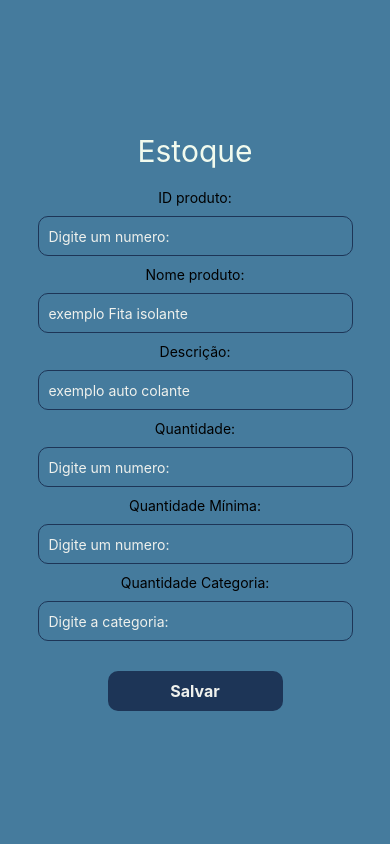
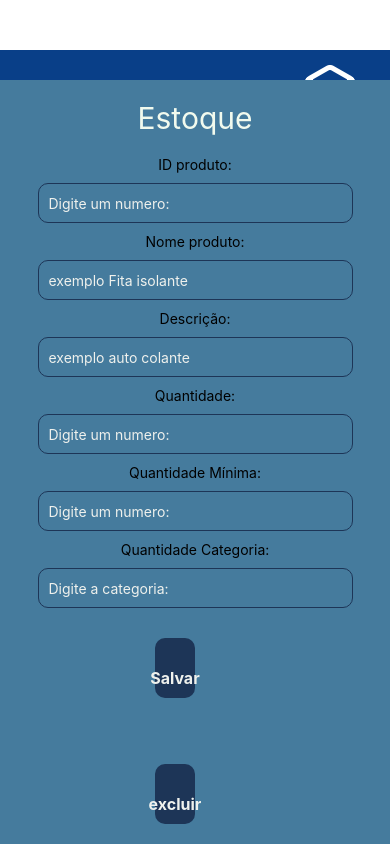
Before and after one commit to EmanuelReus6/clodoaldo_app, a React Native app: screen /AddEstoque in a window 390 px wide. Built offline with nearby package versions, Linux system fonts and the light colour scheme.

Commit message:
tentando arrumar btn excluir e btn voltar

```diff
--- a/src/pages/AddEstoque.js
+++ b/src/pages/AddEstoque.js
@@ -1,6 +1,8 @@
 import { TouchableOpacity, StyleSheet, Text, View, TextInput } from 'react-native';
 import React, {useState} from 'react';
 import {database, addDoc, collection} from '../../config/firebaseconfig';
+import { Ionicons } from '@expo/vector-icons';
+import { Feather } from '@expo/vector-icons';
 
 
 export default function AddEstoque({navigation}){
@@ -31,7 +33,15 @@ export default function AddEstoque({navigation}){
       }
 
   return(
-    <View style={styles.container} >
+    <View style={styles.container}>
+    <View style={styles.topBar}>
+      <Ionicons name="chevron-back" size={30} color="white" style={styles.seta}
+        onPress={() => navigation.navigate('Home')}
+      />
+        <Text style={styles.txtEstoque}> ADD Estoque </Text>
+      <Feather name="box" size={60} color="white"  style={styles.icon}/>
+    </View>
+    <View style={styles.containerB} >
         <Text style={styles.title}> Estoque </Text>
         <Text> ID produto: </Text>
         <TextInput
@@ -75,17 +85,50 @@ export default function AddEstoque({navigation}){
           value={newcategoria}
           onChangeText={setNewcategoria}
         />
+        <View style={styles.btnss}>
         <TouchableOpacity style={styles.btnsave}
-          onPress={() => {addTask()}}
-        >
+          onPress={() => {addTask()}} >
           <Text style={styles.txtbtnsave}> Salvar </Text>
         </TouchableOpacity>
+
+        <TouchableOpacity onPress={() => { deleteTask(item.id) }} style={styles.btnsave}>
+        <Text style={styles.txtbtnsave}> excluir </Text>
+        </TouchableOpacity>
+        </View>
+    </View>
     </View>
   );
 }
 
 const styles = StyleSheet.create({
-  container: {
+   container: {
+    flex: 1,
+    backgroundColor: '#ffff',
+  },
+  seta:{
+    flex: 1,
+    position: 'absolute',
+    paddingLeft: 30,
+    top: 25
+  },
+  txtEstoque:{
+    color: '#fff',
+    textAlign: 'center',
+  },
+  icon:{
+    flex: 1,
+    position: 'absolute',
+    paddingLeft: 300,
+    top: 10
+  },
+  topBar:{
+    backgroundColor: '#093f88',
+    justifyContent: 'space-around',
+    width: 390,
+    height: 80,
+    top: 50,
+  },
+  containerB: {
     flex: 1,
     justifyContent: 'center',
     alignItems: 'center',
@@ -123,5 +166,9 @@ const styles = StyleSheet.create({
     color: '#EFF1ED',
     fontSize: 16,
     fontWeight: 'bold',
-  }
+  },
+  btnss:{
+    flex: 1,
+    justifyContent: "space-between"
+  },
 })
```
